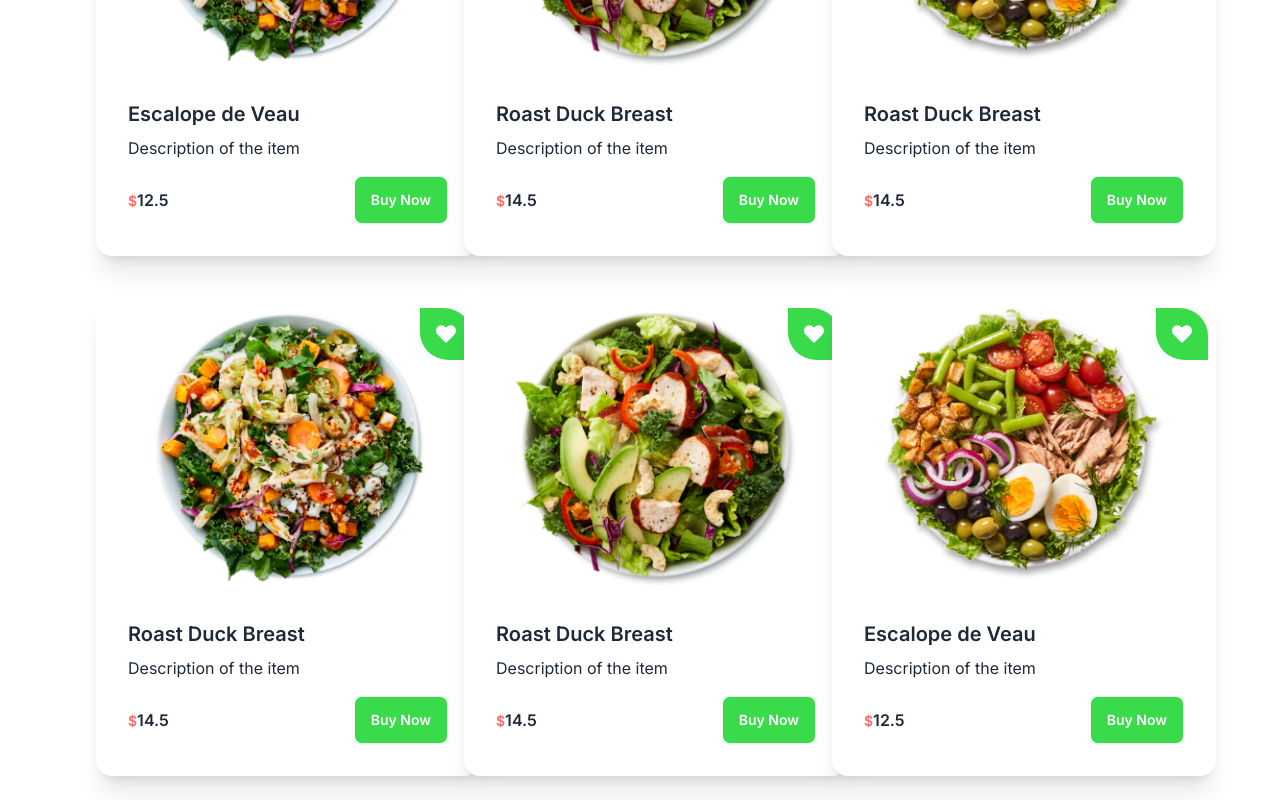
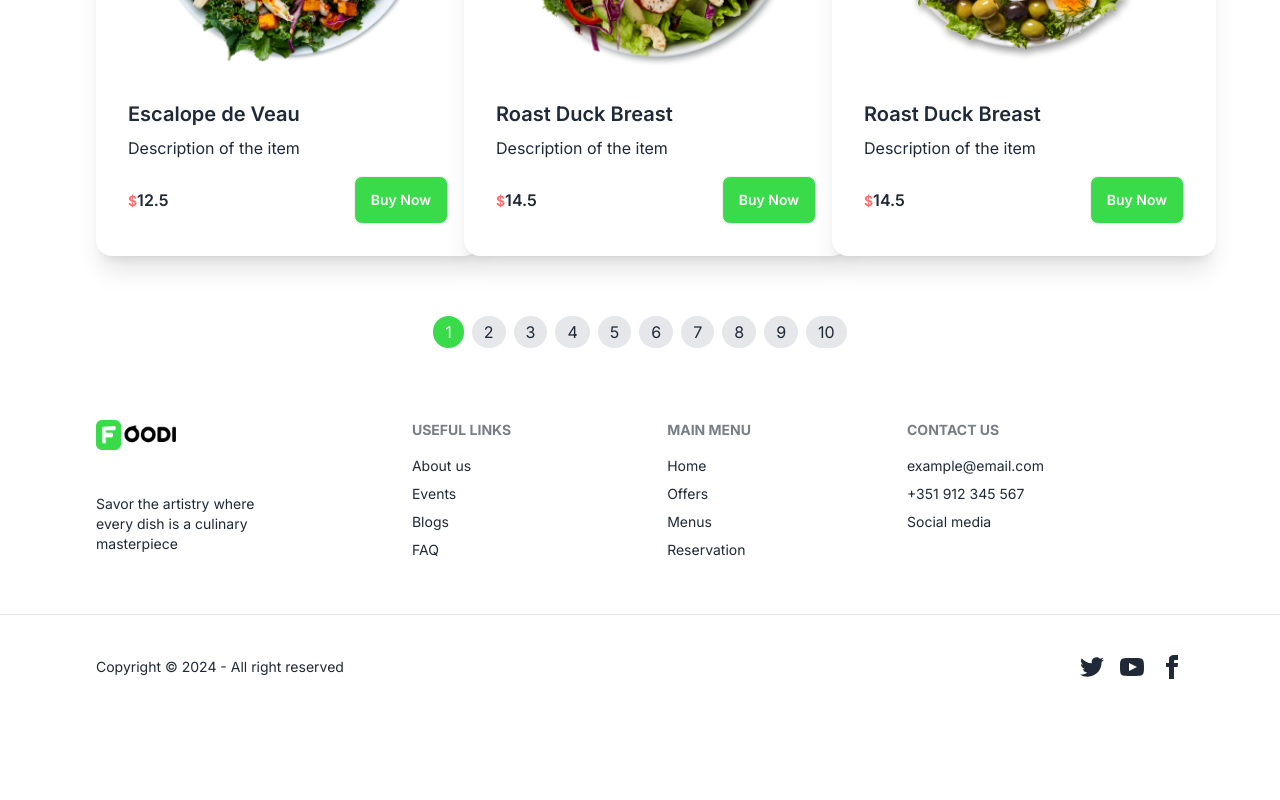
Before and after one commit to bralao/restaurant, a React (Vite) app in the folder client/: page /menu in a window 1280 px wide. Shown: the part 1442-2242 px from the top of the page. After the commit the page ends 2161 px from the top, so only its background shows below. Built offline with nearby package versions, Linux system fonts and the light colour scheme.

Commit message:
pagination done

```diff
--- a/client/src/pages/shop/Menu.jsx
+++ b/client/src/pages/shop/Menu.jsx
@@ -1,4 +1,4 @@
-import React, { useEffect, useState } from 'react'
+import React, { useEffect, useState, useRef } from 'react'
 import Cards from '../../components/Cards';
 import { FaFilter } from 'react-icons/fa';
 
@@ -6,11 +6,15 @@
   const [menu, setMenu] = useState([]);
   const [filteredItems, setFilteredItems] = useState([]);
   const [selectedCategory, setSelectedCategory] = useState('all');
-  // ^here, we are using useState to store the menu items and the filtered items. We are also using useState to store the selected category. This way, we can filter the menu items based on the selected category.
-  const [sortOption, setSortOption] = useState("default");
-  // ^here, we are using useState to store the sort option. This way, we can sort the menu items based on the selected sort option.
+  const [sortOption, setSortOption] = useState("default"); // we are using useState to store the sort option. This way, we can sort the menu items based on the selected sort option.
+  // ^here, we are using useState to store the menu items and the filtered items, and to store the selected category. This way, we can filter the menu items based on the selected category.
 
   //loading data
+  const [currentPage, setCurrentPage] = useState(1);
+  const [itemsPerPage, setItemsPerPage] = useState(6);
+
+  const buttonsRef = useRef(null);
+
   useEffect(() => {
     //fetching data from backend
     //**fetching from frontend 1st
@@ -36,12 +40,14 @@
       : menu.filter(item => item.category === category); // if the category is "all", we return all the menu items, otherwise we filter the menu items based on the selected category
     setFilteredItems(filtered); // setting the filteredItems state with the filtered data
     setSelectedCategory(category); // setting the selected category
+    setCurrentPage(1); // resetting the current page to 1
   }
 
   //show all data
   const showAll = () => {
     setFilteredItems(menu);
     setSelectedCategory('all');
+    setCurrentPage(1);
   }
 
   //sorting based on A-Z, Z-A, Low-High price
@@ -66,6 +72,16 @@
         break;
     }
     setFilteredItems(sortedItems);
+    setCurrentPage(1);
+  }
+
+  //pagination logic
+  const indexOfLastItem = currentPage * itemsPerPage; // getting the index of the last item on the current page so we can slice the items array
+  const indexOfFirstItem = indexOfLastItem - itemsPerPage;
+  const currentItems = filteredItems.slice(indexOfFirstItem, indexOfLastItem); // getting the items for the current page
+  const paginate = (pageNumber) => {
+    setCurrentPage(pageNumber); // function to change the current page
+    buttonsRef.current.scrollIntoView({ behavior: 'smooth' }); // Scroll to the buttons section
   }
 
   return (
@@ -91,7 +107,7 @@
       {/* menu shop */}
       <div className="section-container">
         {/* filtering and sorting */}
-        <div>
+        <div ref={buttonsRef}>
           <div className="flex flex-col md:flex-row flex-wrap md:justify-between items-center space-y-3 mb-8">
             {/* category btns filter */}
             <div className="flex flex-row justify-start md:items-center md:gap-8 gap-4 flex-wrap">
@@ -126,11 +142,25 @@
         {/* products card */}
         <div className="grid md:grid-cols-3 sm:grid-cols-2 grid-cols-1 gap-4 pt-4">
           {
-            filteredItems.map((item) => (
+            currentItems.map((item) => (
               <Cards key={item._id} item={item}/>
             ))
           }
         </div>
+      </div>
+
+      {/* pagination */}
+      <div className="flex justify-center my-8">
+        {
+          Array.from({length: Math.ceil(filteredItems.length / itemsPerPage)}).map((_, index) => (
+            <button
+            key={index + 1}
+            onClick={()=> paginate(index + 1)}
+            className={`mx-1 px-3 py-1 rounded-full ${currentPage === index + 1 ? "bg-green text-white" : "bg-gray-200"}`}>
+              {index + 1}
+            </button>
+          ))
+        }
       </div>
     </div>
   )
```
